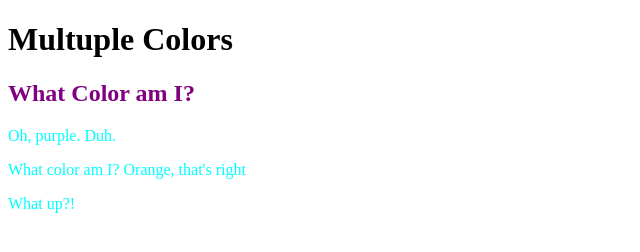
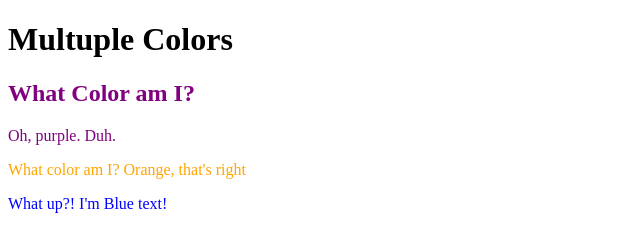
Before and after one commit to bradcrepps/Basic_HTML_and_CSS, a plain HTML site: page Basic_HTML_3.html in a window 1280 px wide. Shown: the whole page, without its empty margins (0-640 px from the left). Drawn offline with Linux system fonts and the light colour scheme.

Commit message:
Update Basic_HTML_3.html

```diff
--- a/Basic_HTML_3.html
+++ b/Basic_HTML_3.html
@@ -9,22 +9,23 @@
 
 		<div style="color: purple">
 			<h2>What Color am I?</h2>
-			<p>Oh, purple. Duh.</p>
+			  <p id="one"><p>Oh, purple. Duh.</p>
 		</div>
 
 		<div style="color: orange">
 
-		<p>What color am I? Orange, that's right</p>
+		  <p id="two"><p>What color am I? Orange, that's right</p>
 		</div>
 
-		<p>
+		  <p class="three">What up?! I'm Blue text!</p>
 			<style>
-				p {
-				color: aqua;
+				.three{
+				color: blue;
 				text-align: left;
 				}
 		   </style>
-		What up?!</p>
+
+
 
 	</body>
 <html/>
```
